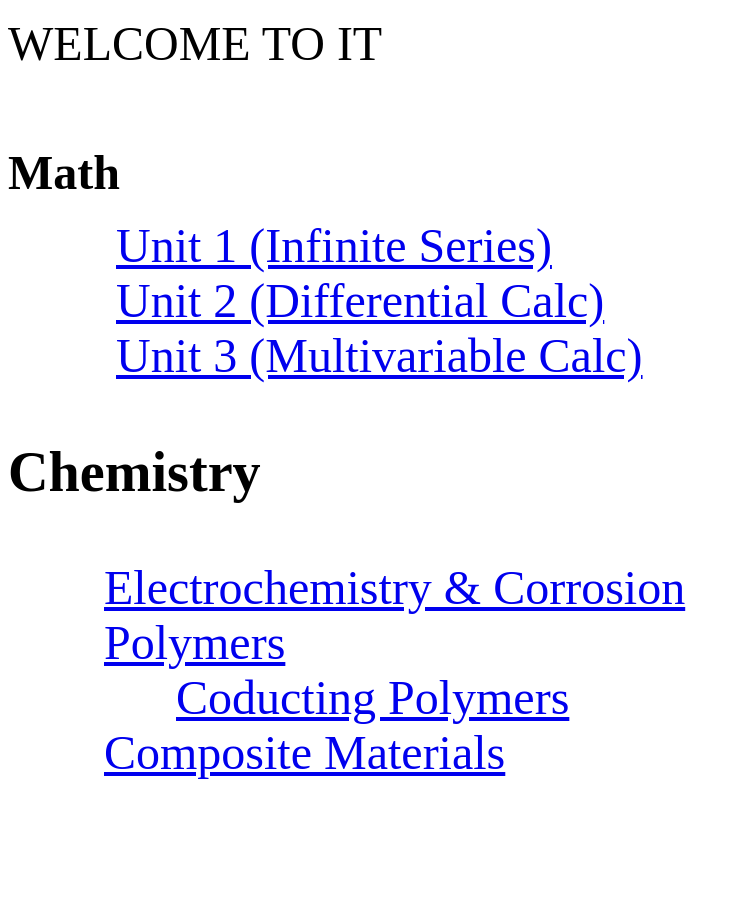
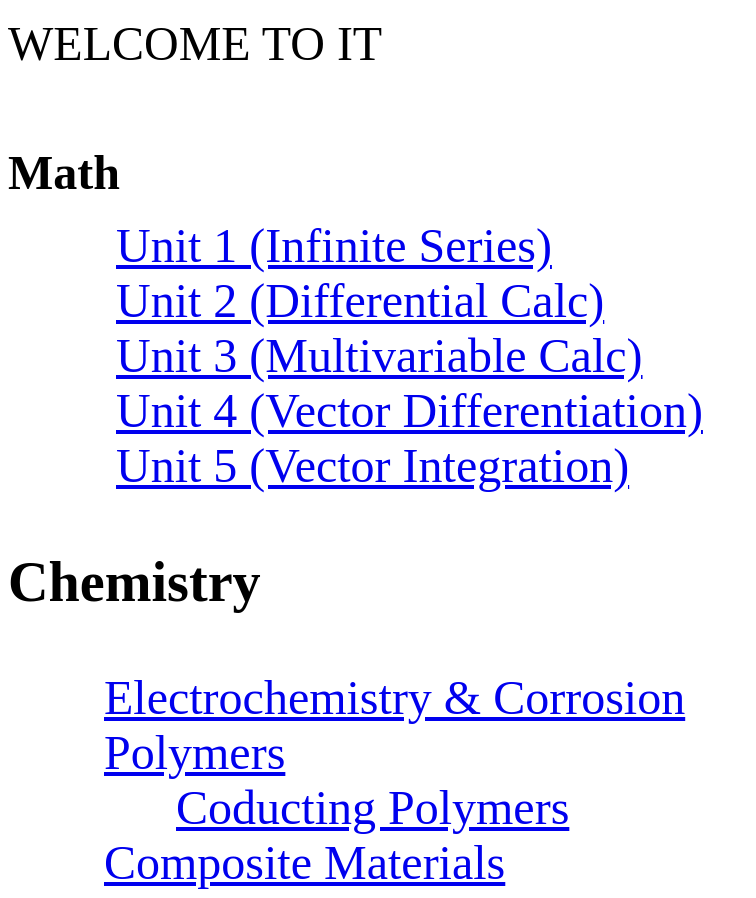
Before and after one commit to spambug/mvsrlib, a plain HTML site: page it.html in a window 1280 px wide. Shown: the whole page, without its empty margins (0-756 px from the left). Before the commit the page ends 800 px from the top, so only its background shows below. Drawn offline with Linux system fonts and the light colour scheme.

Commit message:
4 and 5th ch math notes

```diff
--- a/it.html
+++ b/it.html
@@ -10,6 +10,9 @@
             &ensp; &ensp; &ensp;  <a  href="https://drive.google.com/file/d/1IoVxhAmotWfBHDMJ4U6cJzZJaMOgIKNw/view?usp=sharing">Unit 1 (Infinite Series)</a> <br>
             &ensp; &ensp; &ensp;  <a  href="https://drive.google.com/file/d/1_J_LRdBRP8vSkeVXeQ1SYc3MTNOWaqRe/view?usp=sharing">Unit 2 (Differential Calc)</a> <br>
             &ensp; &ensp; &ensp;  <a  href="https://drive.google.com/file/d/1uqvk2tx5_SMbPgLq1XuwzeLSAPzpvyXe/view?usp=sharing">Unit 3 (Multivariable Calc)</a> <br>
+            &ensp; &ensp; &ensp;  <a  href="https://drive.google.com/file/d/13o0rYUPxJ4wd-tA0qd_An8M1FX81QXa9/view?usp=share_link">Unit 4 (Vector Differentiation)</a> <br>
+            &ensp; &ensp; &ensp;  <a  href="https://drive.google.com/file/d/1gqVVGADeGT1PfReyNr76zkZs2EOVh0sx/view?usp=share_link">Unit 5 (Vector Integration)</a> <br>
+
 
 
             <h3> Chemistry </h3>
```
